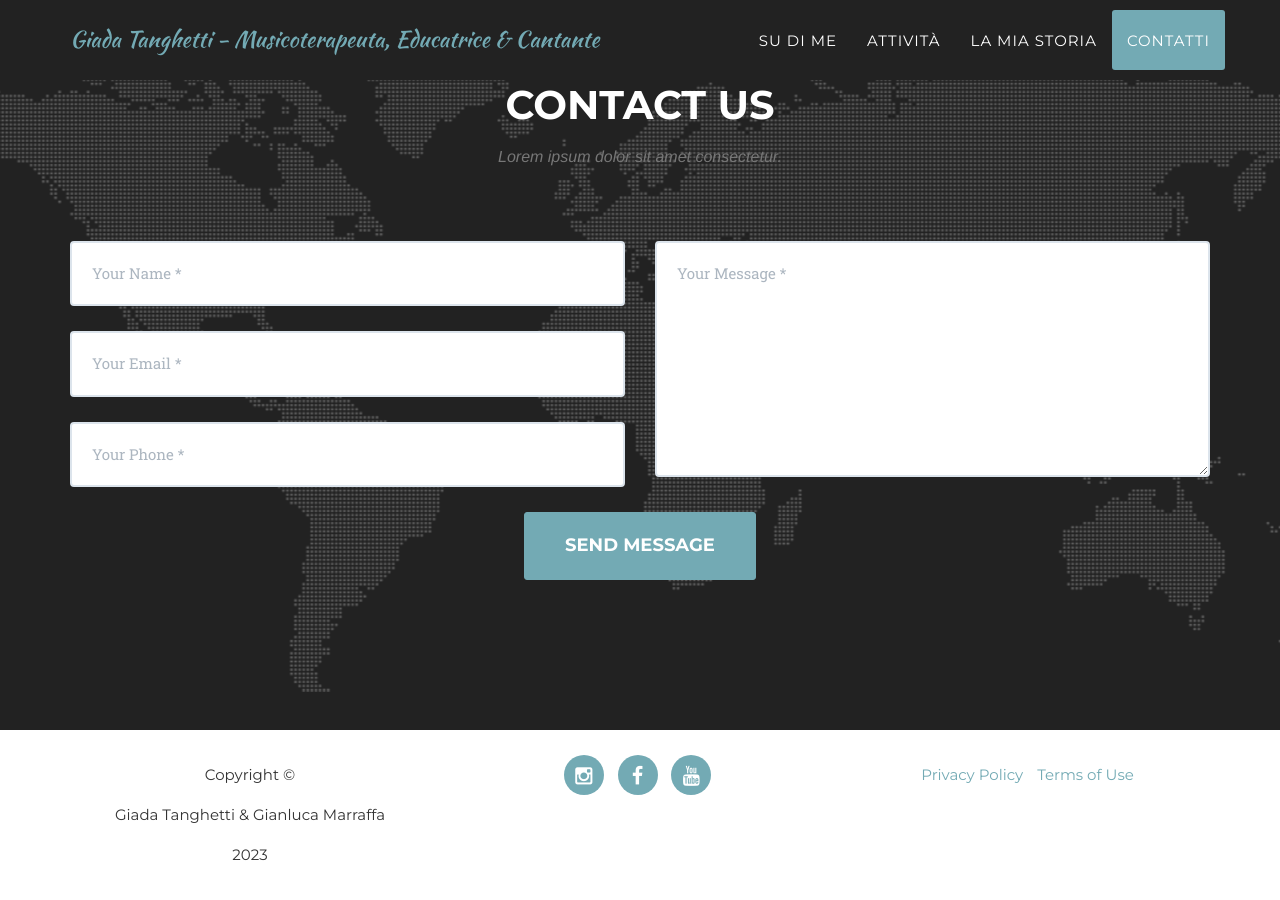
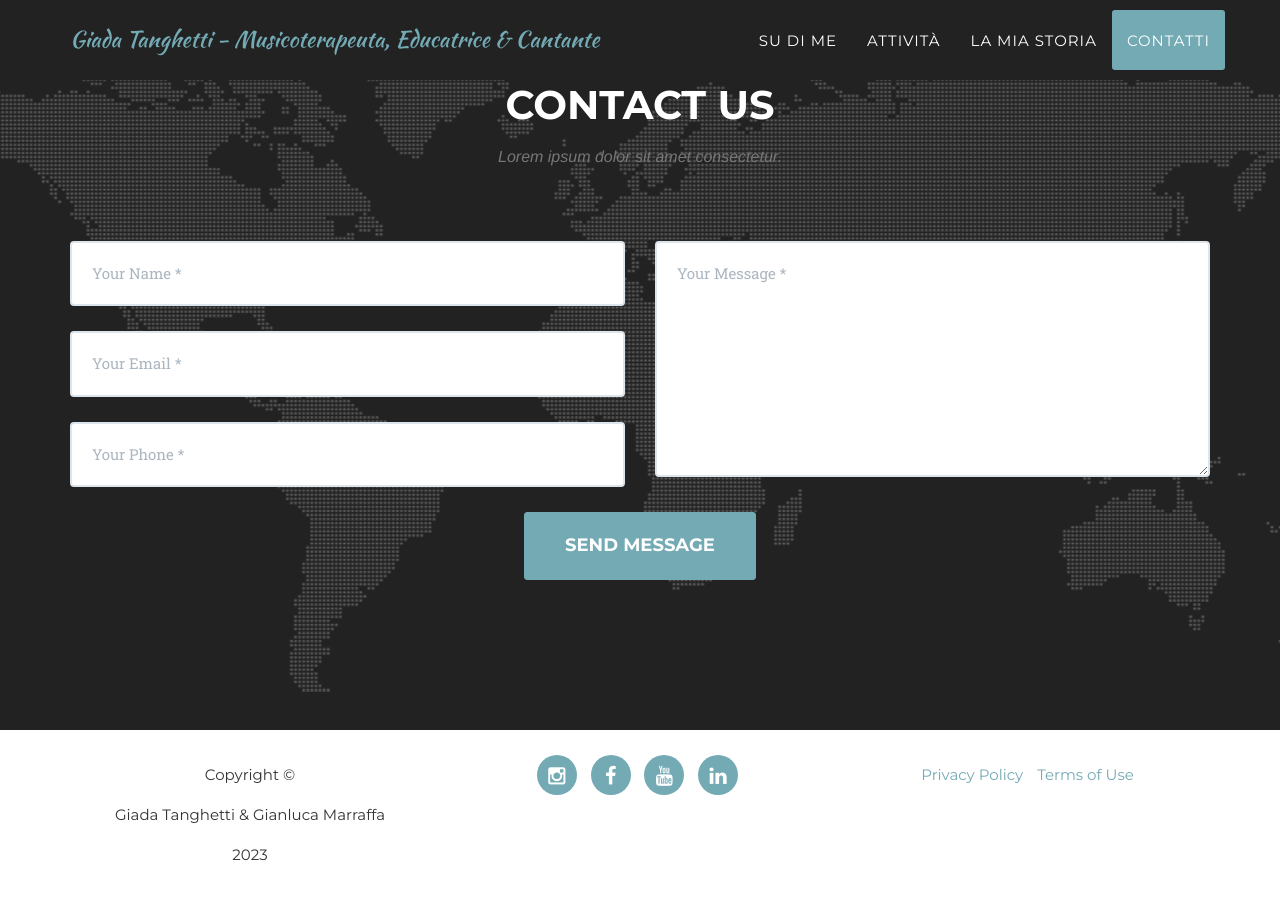
Before and after one commit to gmarraff/giadatanghetti.it, a Jekyll site: the page built from _posts/2014-07-16-project-3.markdown, in a window 1280 px wide and 900 px high, scrolled down 4675 px. Built offline with Jekyll 4.4.1, drawn with Linux system fonts in a browser that asks for light colours; nearby versions of some CDN libraries; some web fonts are replaced; library files that are not in the unit come from our copies.

```diff
--- a/_config.yml
+++ b/_config.yml
@@ -30,6 +30,8 @@ social:
     url: https://www.facebook.com/giadatanghettisinger/
   - title: youtube
     url: https://www.youtube.com/channel/UCzOK54nkaSUmJSkzIy06u8A
+  - title: linkedin
+    url: https://www.linkedin.com/in/gianluca-marraffa/
 
 # Postal address (add as many lines as necessary)
 address:
--- a/_includes/footer.html
+++ b/_includes/footer.html
@@ -11,7 +11,7 @@
                 <div class="col-md-4">
                     <ul class="list-inline social-buttons">
                         {% for network in site.social %}
-                        <li><a href="{{ network.url }}"><i class="fa fa-{{ network.title }}"></i></a>
+                        <li><a href="{{ network.url }}" target="_blank"><i class="fa fa-{{ network.title }}"></i></a>
                         </li>
                         {% endfor %}
                     </ul>
```
